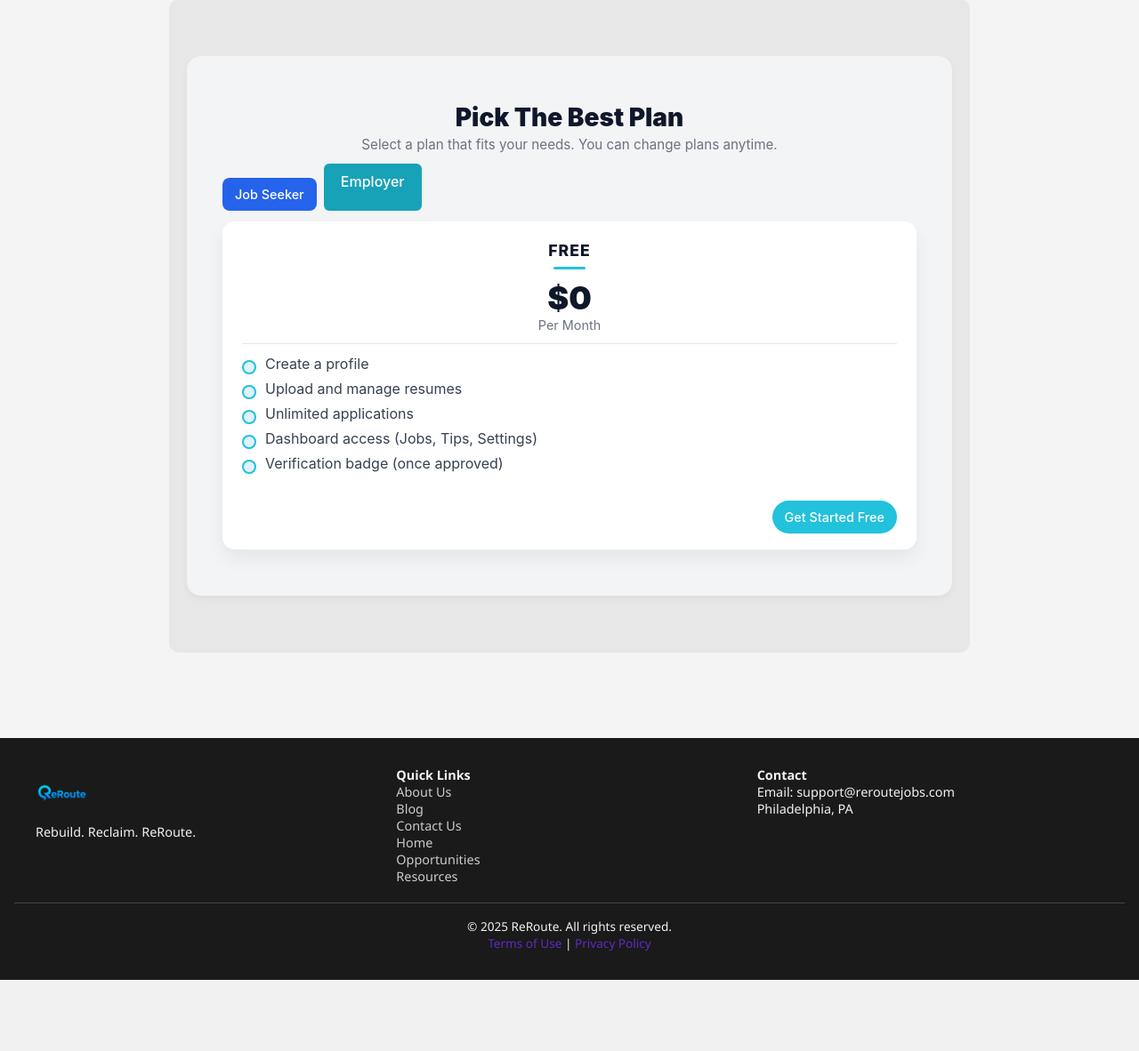
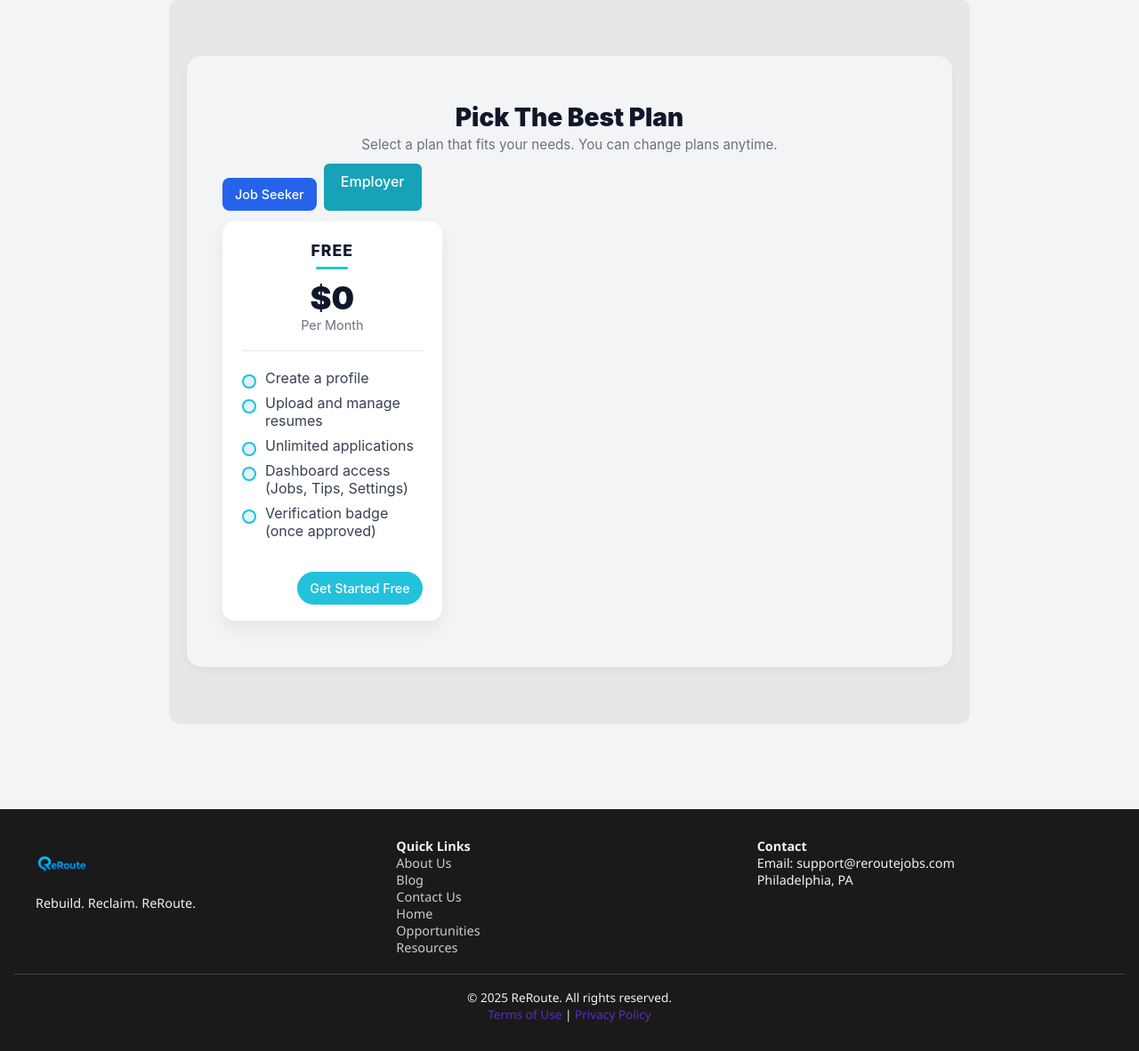
Before and after one commit to jcoffer921/reroute, a Django app: page /pricing/ in a window 1280 px wide. Shown: the part 454-1636 px from the top of the page at 89% size. Before the commit the page ends 1556 px from the top, so only its background shows below. Run offline with Django 5.2, Linux system fonts and the light colour scheme; data comes from the database, SQL or seed files in the repository; parts of the project's set-up code (start-up, migrations or seed data) failed here and were passed over.

Commit message:
Pricing page css changed

```diff
--- a/main/static/css/pricing.css
+++ b/main/static/css/pricing.css
@@ -7,9 +7,14 @@
 
 .pricing-grid {
   display: grid;
-  grid-template-columns: repeat(auto-fit, minmax(260px, 1fr));
   gap: 20px;
   margin-top: 10px;
+  align-items: stretch;             /* ensure equal height rows */
+  justify-items: stretch;
+  max-width: 1200px;
+  margin-left: auto;
+  margin-right: auto;
+  grid-template-columns: repeat(3, minmax(0, 1fr)); /* desktop default: 3-up */
 }
 
 .price-card {
@@ -19,6 +24,8 @@
   box-shadow: 0 10px 20px rgba(0,0,0,0.06);
   text-align: center;
   position: relative;
+  display: flex;                    /* equal height with content push-down */
+  flex-direction: column;
 }
 .card-popular { border: 2px solid #2563eb; }
 .popular-tag { position: absolute; top: 12px; right: 12px; }
@@ -31,7 +38,7 @@
 .price-sub { color: #6b7280; font-size: 0.9rem; margin-bottom: 8px; }
 .plan-divider { border: 0; height: 1px; background: #e5e7eb; margin: 12px 0; }
 
-.plan-features { list-style: none; padding: 0; margin: 0 0 12px; text-align: left; }
+.plan-features { list-style: none; padding: 0; margin: 0 0 12px; text-align: left; flex: 1 1 auto; }
 .plan-features li { position: relative; padding-left: 26px; margin: 8px 0; color: #374151; }
 .plan-features li::before {
   content: '';
@@ -48,6 +55,17 @@
 .pricing-grid .btn-secondary { background: #0ea5e9; color: #fff; }
 .pricing-grid .btn-secondary:hover { background: #0284c7; }
 
+/* Push CTA zone to bottom for equal visual height */
+.price-card .settings-card__actions { margin-top: auto; }
+
+/* Responsive column counts */
+@media (max-width: 1024px) {
+  .pricing-grid { grid-template-columns: repeat(2, minmax(0, 1fr)); }
+}
+@media (max-width: 640px) {
+  .pricing-grid { grid-template-columns: repeat(1, minmax(0, 1fr)); }
+}
+
 @media (max-width: 640px) {
   .pricing-title { font-size: 1.5rem; }
 }
```
